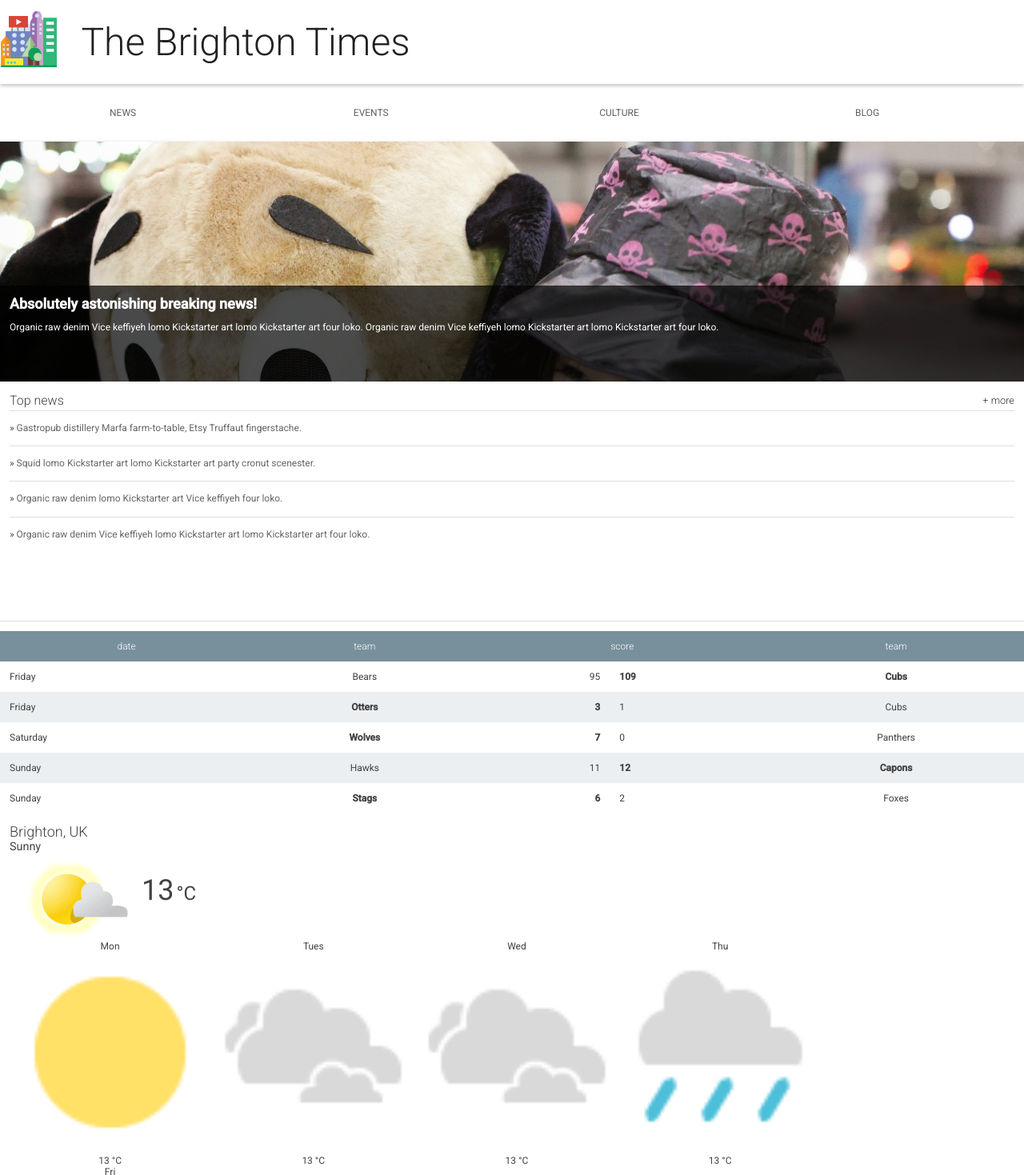
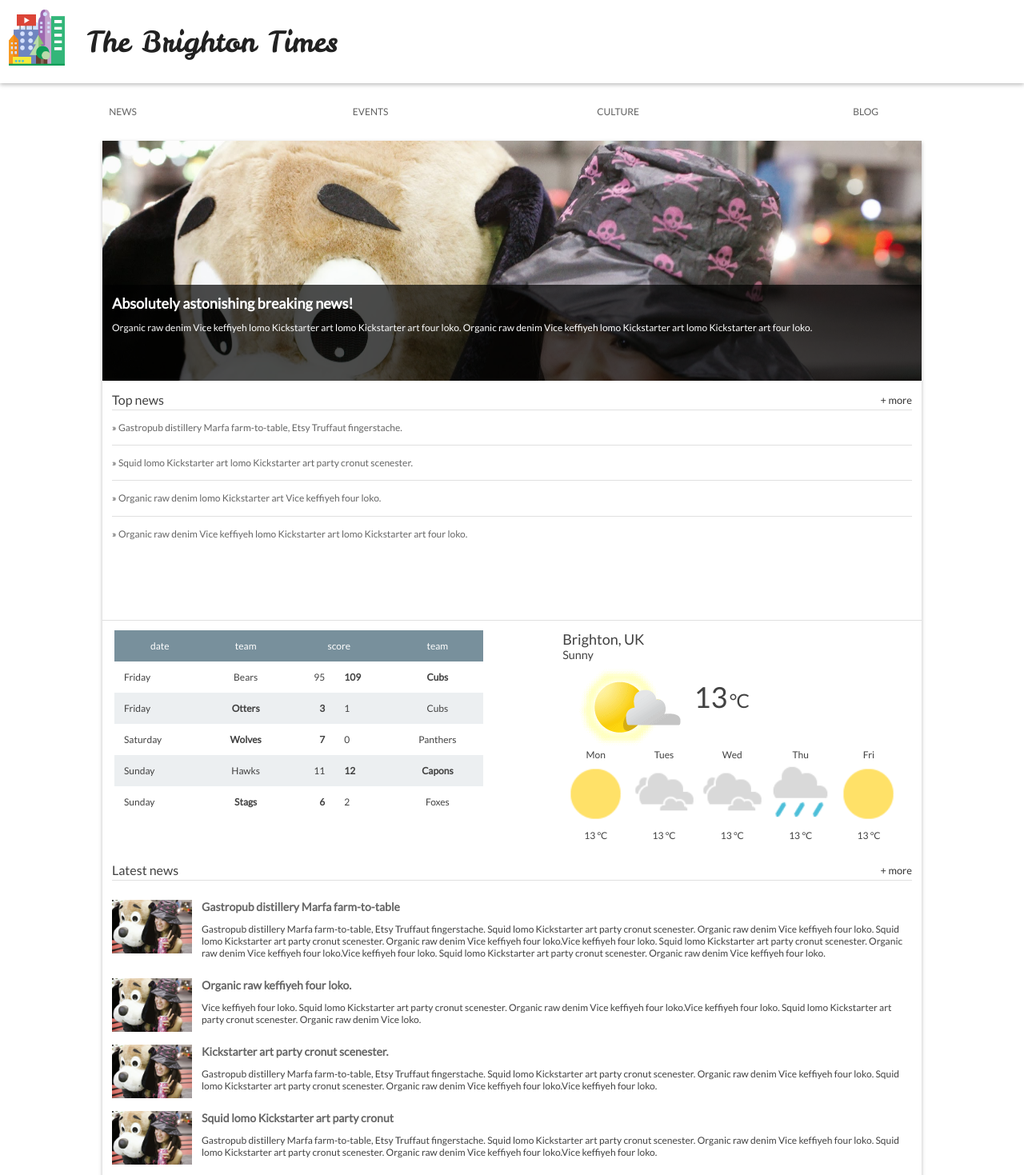
Before and after one commit to Chrismarcel/home-town-app, a website: page index.html in a window 1280 px wide. Shown: the top 1469 px of the page at 80% size. Drawn offline with Linux system fonts and the light colour scheme.

Commit message:
Fix layout responsiveness using Column Drop pattern

```diff
--- a/index.html
+++ b/index.html
@@ -6,8 +6,8 @@
   <meta http-equiv="X-UA-Compatible" content="IE=edge">
   <meta name="viewport" , content="width=device-width, initial-scale=1.0">
   <title>Brighton Times</title>
-  <link href="https://fonts.googleapis.com/css?family=Roboto:300,400,500" rel="stylesheet"
-    type="text/css">
+  <link href="https://fonts.googleapis.com/css?family=Lato|Leckerli+One:300,400,500"
+    rel="stylesheet" type="text/css">
   <link rel="stylesheet" type="text/css" href="main.css">
 </head>
 
--- a/main.css
+++ b/main.css
@@ -6,7 +6,7 @@ body, html {
 }
 
 body {
-  font-family: Roboto;
+  font-family: Lato;
   font-size: 12px;
   color: #424242;
 }
@@ -47,6 +47,7 @@ ul {
  */
 
 .header {
+  padding: 10px;
   box-shadow: 0 2px 5px rgba(0, 0, 0, 0.26);
   min-height: 56px;
   transition: min-height 0.3s;
@@ -59,15 +60,15 @@ ul {
 }
 
 .header__logo {
-  height: 72px;
+  height: 50px;
   margin-right: 1em;
   vertical-align: top;
-  margin-top: 12px;
 }
 
 .header__title {
+  font-family: 'Leckerli One', sans-serif;
   font-weight: 300;
-  font-size: 4em;
+  font-size: 2em;
   margin: 0.5em 0.25em;
   display: inline-block;
   color: #212121;
@@ -299,7 +300,7 @@ main {
 
 .weather__next__item {
   display: inline-block;
-  width: 20%;
+  width: 19%;
   text-align: center;
 }
 
@@ -335,7 +336,7 @@ main {
 }
 
 .snippet__title {
-  font-weight: 500;
+  font-weight: 600;
 }
 
 .snippet__title a {
@@ -370,3 +371,28 @@ footer a {
   text-decoration: none;
   color: #333;
 }
+
+@media screen and (min-width: 720px) {
+
+  .header__logo {
+    height: 72px;
+  }
+
+  .header__title {
+    font-size: 3em;
+  }
+
+  main {
+    width: 80%;
+    min-width: 0;
+  }
+
+  .scores, .weather {
+    min-width: 45%;
+  }
+
+  .scores {
+    margin-right: 10px;
+    margin-left: 15px;
+  }
+}
```
Also changed, not shown: package.json (added, +26 -0 lines).
